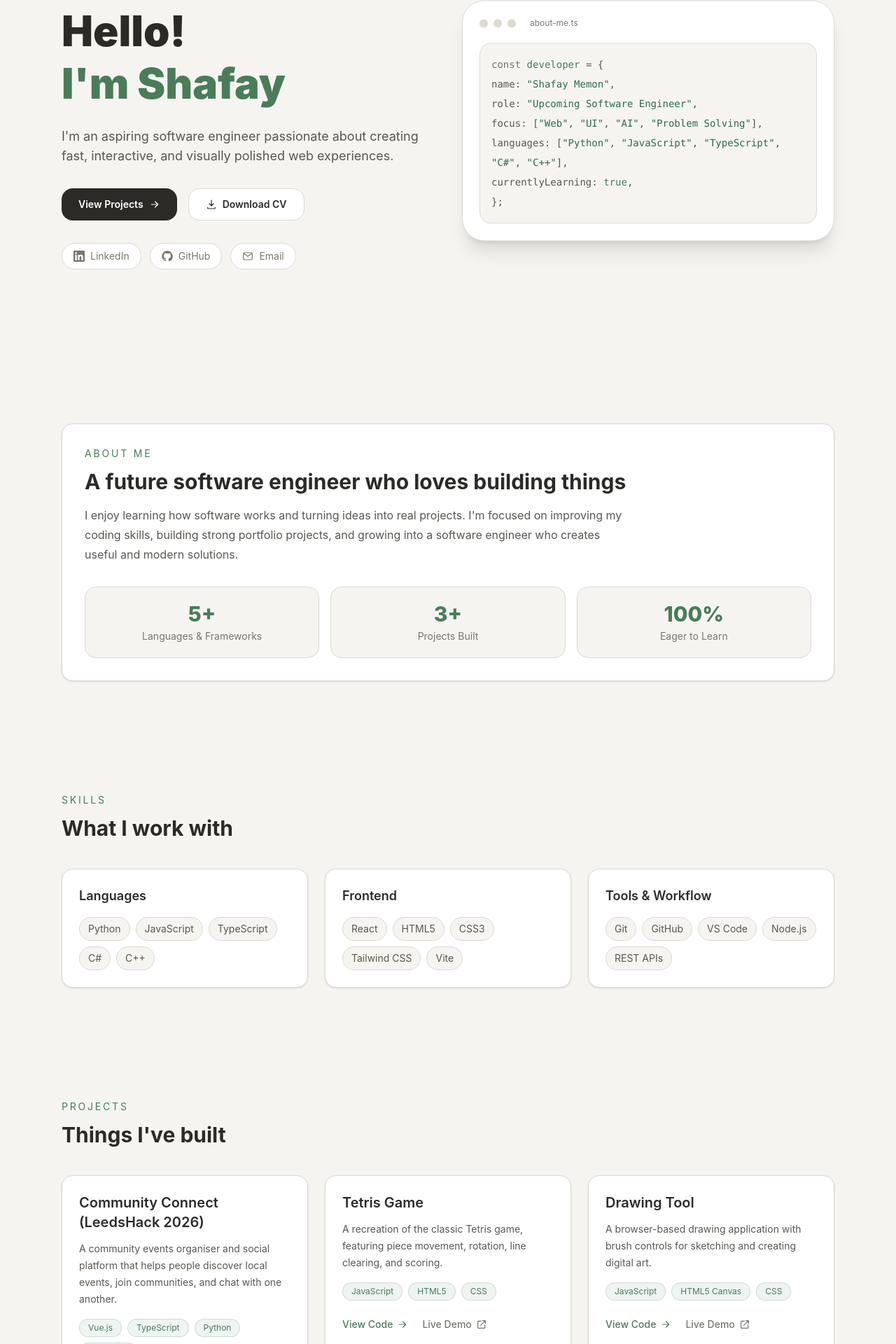
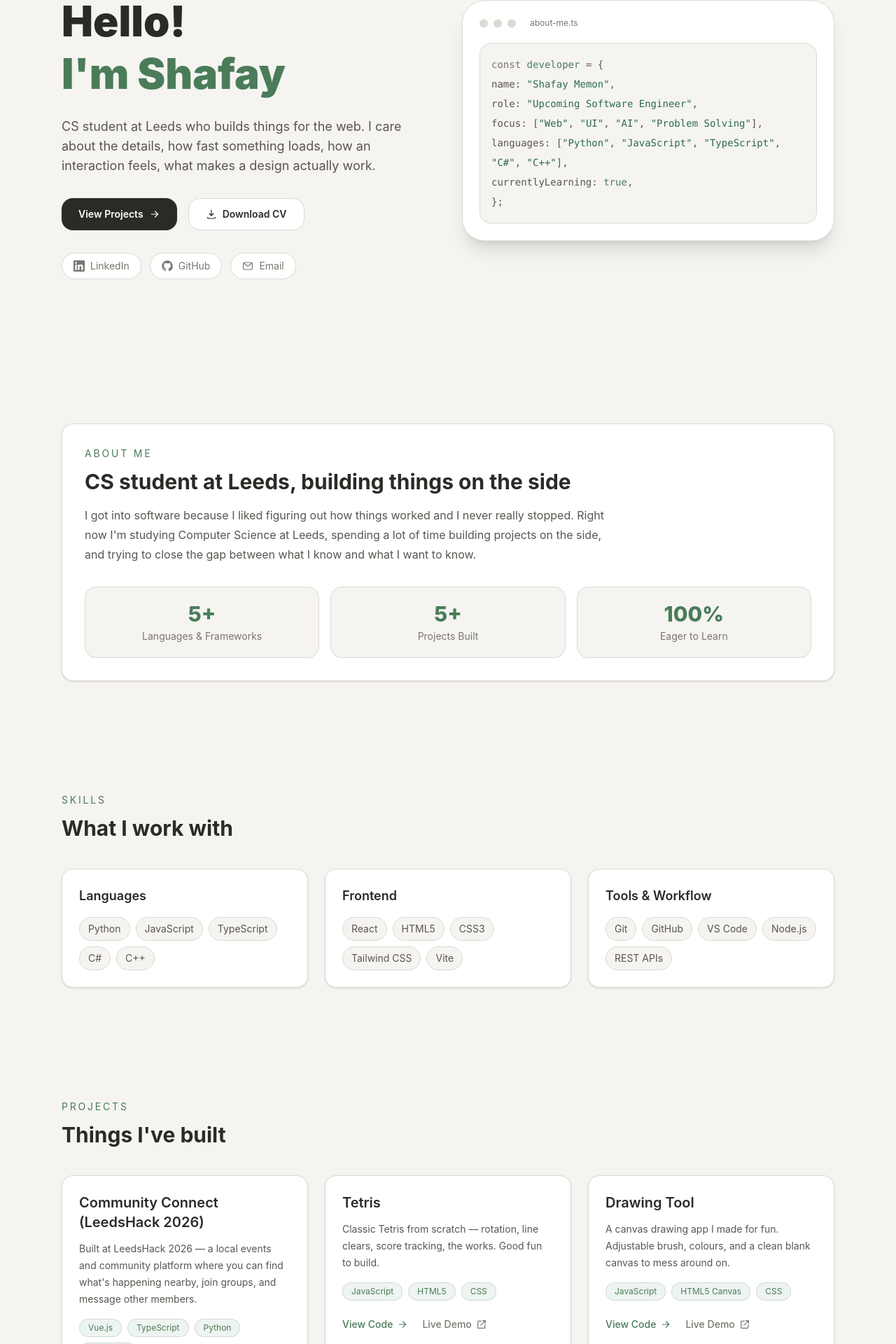
Before and after one commit to MemonM01/Portfolio, a React (Vite) app: page / in a window 1280 px wide. Shown: the part 248-2168 px from the top of the page at 70% size. Built offline with nearby package versions, Linux system fonts and the light colour scheme.

Commit message:
Certificate Enlargement Feature added

```diff
--- a/src/components/About.jsx
+++ b/src/components/About.jsx
@@ -2,7 +2,7 @@ import Reveal from "./Reveal";
 
 const STATS = [
   { value: "5+", label: "Languages & Frameworks" },
-  { value: "3+", label: "Projects Built" },
+  { value: "5+", label: "Projects Built" },
   { value: "100%", label: "Eager to Learn" },
 ];
 
@@ -15,13 +15,14 @@ export default function About() {
             About Me
           </p>
           <h2 className="text-3xl font-bold text-ink">
-            A future software engineer who loves building things
+            CS student at Leeds, building things on the side
           </h2>
           <p className="mt-4 max-w-3xl leading-7 text-body">
-            I enjoy learning how software works and turning ideas into real
-            projects. I'm focused on improving my coding skills, building
-            strong portfolio projects, and growing into a software engineer
-            who creates useful and modern solutions.
+            I got into software because I liked figuring out how things worked
+            and I never really stopped. Right now I'm studying Computer
+            Science at Leeds, spending a lot of time building projects on the
+            side, and trying to close the gap between what I know and what I
+            want to know.
           </p>
 
           <div className="mt-8 grid grid-cols-1 gap-4 sm:grid-cols-3">
--- a/src/components/Certifications.jsx
+++ b/src/components/Certifications.jsx
@@ -1,22 +1,66 @@
-import { useState } from "react";
+import { useEffect, useState } from "react";
 import { CERTIFICATIONS } from "../data/content";
-import { AwardIcon } from "./Icons";
+import { AwardIcon, XIcon, ZoomInIcon } from "./Icons";
 import Reveal from "./Reveal";
+
+function Lightbox({ src, alt, onClose }) {
+  useEffect(() => {
+    const onKey = (e) => { if (e.key === "Escape") onClose(); };
+    document.addEventListener("keydown", onKey);
+    document.body.style.overflow = "hidden";
+    return () => {
+      document.removeEventListener("keydown", onKey);
+      document.body.style.overflow = "";
+    };
+  }, [onClose]);
+
+  return (
+    <div
+      className="fixed inset-0 z-50 flex items-center justify-center bg-ink/70 p-4 backdrop-blur-sm"
+      onClick={onClose}
+    >
+      <button
+        type="button"
+        onClick={onClose}
+        aria-label="Close"
+        className="absolute right-5 top-5 rounded-full border border-warm-border bg-white p-2 text-ink transition hover:bg-paper"
+      >
+        <XIcon className="h-5 w-5" />
+      </button>
+      <img
+        src={src}
+        alt={alt}
+        onClick={(e) => e.stopPropagation()}
+        className="max-h-[85vh] max-w-[90vw] rounded-2xl border border-warm-border shadow-2xl"
+      />
+    </div>
+  );
+}
 
 function CertificationCard({ certification, delay }) {
   const [imageFailed, setImageFailed] = useState(false);
+  const [lightboxOpen, setLightboxOpen] = useState(false);
+  const canEnlarge = certification.image && !imageFailed;
 
   return (
     <Reveal delay={delay}>
       <div className="h-full overflow-hidden rounded-2xl border border-warm-border bg-white shadow-sm transition hover:-translate-y-1 hover:border-sage/30">
-        <div className="aspect-video w-full bg-paper">
-          {certification.image && !imageFailed ? (
+        <div
+          className={`group relative aspect-video w-full bg-paper ${canEnlarge ? "cursor-zoom-in" : ""}`}
+          onClick={() => canEnlarge && setLightboxOpen(true)}
+        >
+          {canEnlarge ? (
+            <>
               <img
                 src={certification.image}
                 alt={certification.title}
                 onError={() => setImageFailed(true)}
                 className="h-full w-full object-cover"
               />
+              <div className="absolute inset-0 flex items-center justify-center bg-ink/0 transition group-hover:bg-ink/20">
+                <ZoomInIcon className="h-8 w-8 text-white opacity-0 drop-shadow transition group-hover:opacity-100" />
+              </div>
+            </>
           ) : (
             <div className="flex h-full w-full items-center justify-center text-muted">
               <AwardIcon className="h-12 w-12" />
@@ -37,6 +81,14 @@ function CertificationCard({ certification, delay }) {
           )}
         </div>
       </div>
+
+      {lightboxOpen && (
+        <Lightbox
+          src={certification.image}
+          alt={certification.title}
+          onClose={() => setLightboxOpen(false)}
+        />
+      )}
     </Reveal>
   );
 }
--- a/src/components/Hero.jsx
+++ b/src/components/Hero.jsx
@@ -27,8 +27,9 @@ export default function Hero() {
         </h1>
 
         <p className="mt-6 max-w-xl text-base leading-7 text-body sm:text-lg">
-          I'm an aspiring software engineer passionate about creating fast,
-          interactive, and visually polished web experiences.
+          CS student at Leeds who builds things for the web. I care about the
+          details, how fast something loads, how an interaction feels, what
+          makes a design actually work.
         </p>
 
         <div className="mt-8 flex flex-wrap gap-4">
--- a/src/components/Icons.jsx
+++ b/src/components/Icons.jsx
@@ -48,6 +48,23 @@ export function ExternalLinkIcon(props) {
   );
 }
 
+export function XIcon(props) {
+  return (
+    <svg viewBox="0 0 24 24" fill="none" stroke="currentColor" strokeWidth="2" {...props}>
+      <path d="M18 6 6 18M6 6l12 12" strokeLinecap="round" strokeLinejoin="round" />
+    </svg>
+  );
+}
+
+export function ZoomInIcon(props) {
+  return (
+    <svg viewBox="0 0 24 24" fill="none" stroke="currentColor" strokeWidth="1.8" {...props}>
+      <circle cx="11" cy="11" r="7.5" />
+      <path d="M11 8v6M8 11h6M20.5 20.5l-3.5-3.5" strokeLinecap="round" strokeLinejoin="round" />
+    </svg>
+  );
+}
+
 export function AwardIcon(props) {
   return (
     <svg viewBox="0 0 24 24" fill="none" stroke="currentColor" strokeWidth="1.8" {...props}>
--- a/src/data/content.js
+++ b/src/data/content.js
@@ -28,23 +28,23 @@ export const EXPERIENCE = [
     place: "University of Leeds",
     period: "2025 – 2028",
     description:
-      "Coursework in data structures, algorithms, software engineering, and object-oriented programming.",
+      "Studying data structures, algorithms, software engineering, and OOP. Getting a solid foundation while building things outside of coursework too.",
   },
   {
-    type: "Project",
-    title: "Self-Directed Development",
-    place: "Personal & Open Source Projects",
+    type: "Projects",
+    title: "Personal Projects",
+    place: "Self-taught, built in the open",
     period: "Ongoing",
     description:
-      "Building full-stack web applications, exploring new frameworks, and sharpening problem-solving skills through hands-on projects.",
+      "Most of what I know came from building things that didn't have to exist — games, tools, apps. That's still how I learn best.",
   },
   {
     type: "Goal",
     title: "Software Engineering Internship",
-    place: "Seeking Opportunities",
-    period: "2028",
+    place: "Seeking opportunities",
+    period: "2026 – 2027",
     description:
-      "Looking to apply my skills in a collaborative team environment and learn from experienced engineers.",
+      "I want to work somewhere I can contribute real code, see how a professional team operates, and learn a lot in a short amount of time.",
   },
 ];
 
@@ -67,14 +67,14 @@ export const PROJECTS = [
   {
     title: "Community Connect (LeedsHack 2026)",
     description:
-      "A community events organiser and social platform that helps people discover local events, join communities, and chat with one another.",
+      "Built at LeedsHack 2026 — a local events and community platform where you can find what's happening nearby, join groups, and message other members.",
     stack: ["Vue.js", "TypeScript", "Python", "Supabase"],
     link: "https://github.com/MemonM01/Shafay-Memon---LeedsHack2026",
   },
   {
-    title: "Tetris Game",
+    title: "Tetris",
     description:
-      "A recreation of the classic Tetris game, featuring piece movement, rotation, line clearing, and scoring.",
+      "Classic Tetris from scratch — rotation, line clears, score tracking, the works. Good fun to build.",
     stack: ["JavaScript", "HTML5", "CSS"],
     link: "https://github.com/MemonM01/Tetris",
     demo: "https://tetris-gilt-eight.vercel.app",
@@ -82,7 +82,7 @@ export const PROJECTS = [
   {
     title: "Drawing Tool",
     description:
-      "A browser-based drawing application with brush controls for sketching and creating digital art.",
+      "A canvas drawing app I made for fun. Adjustable brush, colours, and a clean blank canvas to mess around on.",
     stack: ["JavaScript", "HTML5 Canvas", "CSS"],
     link: "https://github.com/MemonM01/Drawing",
     demo: "https://drawing-phi.vercel.app/",
@@ -90,7 +90,7 @@ export const PROJECTS = [
   {
     title: "Tutor4U",
     description:
-      "A tutoring service website connecting students with tutors, featuring information on services and how to get started.",
+      "A tutoring platform I designed and built to match students with local tutors. Clean layout, simple booking flow.",
     stack: ["HTML", "CSS", "JavaScript"],
     link: "https://github.com/MemonM01/Tutor4U",
     demo: "https://memonm01.github.io/Tutor4U/",
@@ -98,10 +98,9 @@ export const PROJECTS = [
   {
     title: "Weather",
     description:
-      "A simple weather app that shows the current weather for your location, or lets you search for any city.",
+      "Pulls live weather data and shows it cleanly. Search any city or just use your location.",
     stack: ["HTML", "CSS", "JavaScript"],
     link: "https://github.com/MemonM01/Weather",
     demo: "https://weather-peach-nine-28.vercel.app",
   },
-
 ];
```
Lines whose indentation alone changed are shown as unchanged.
